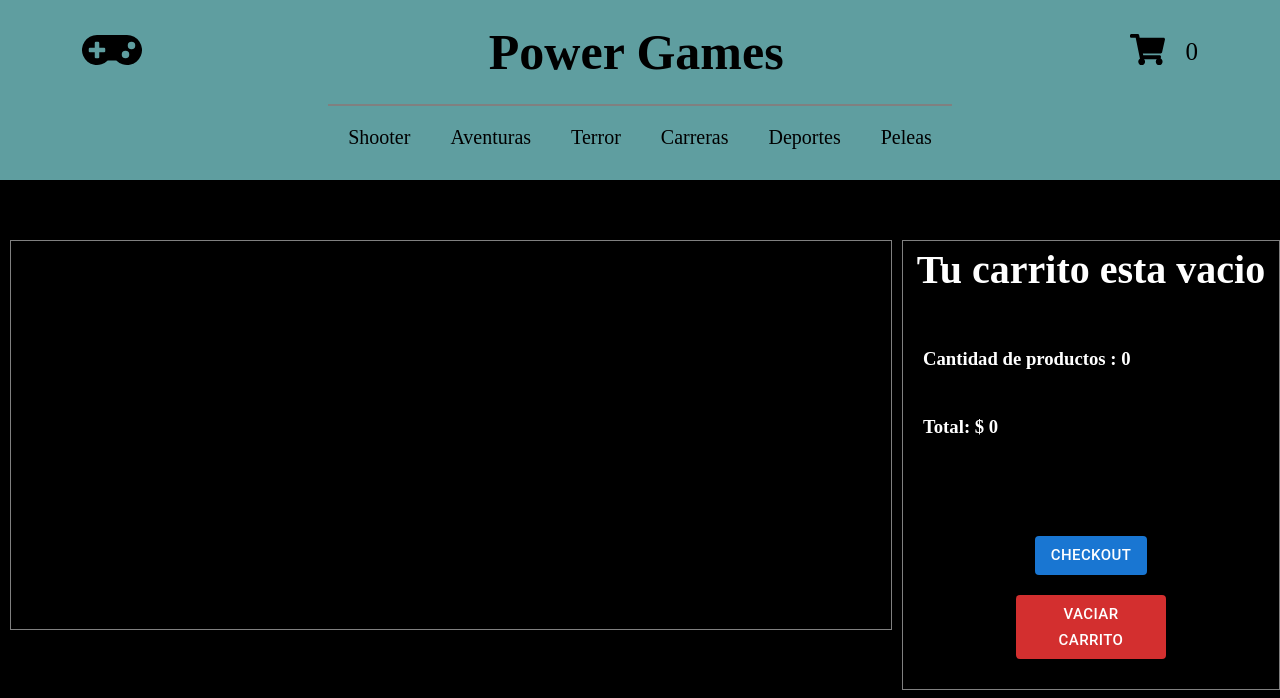
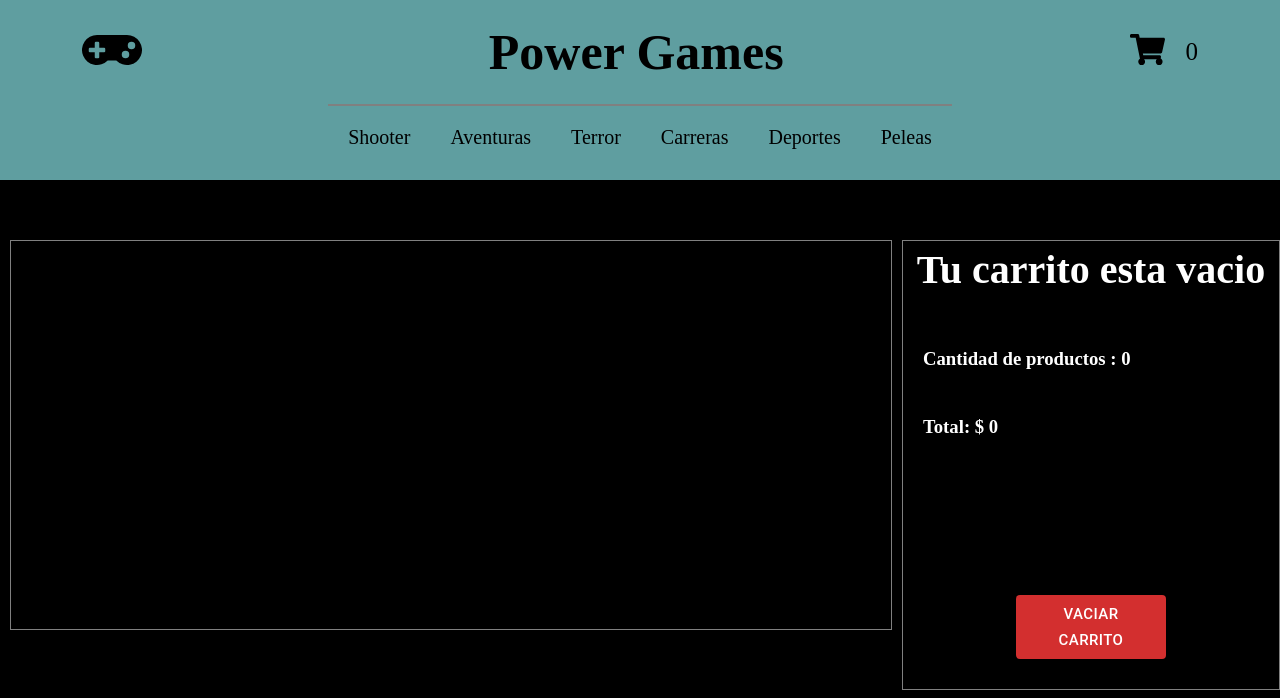
Before and after one commit to FogliattoFederico/PreEntregaFogliatto, a React (Vite) app: page /Cart in a window 1280 px wide. Shown: the top 698 px of the page. Built offline with nearby package versions, Linux system fonts and the light colour scheme.

Commit message:
modificaciones css

```diff
--- a/src/components/Cart/Cart.jsx
+++ b/src/components/Cart/Cart.jsx
@@ -7,6 +7,7 @@ import ItemCart from "../ItemCart/ItemCart";
 import { Link } from "react-router-dom";
 
 import "./Cart.css";
+import { grey } from "@mui/material/colors";
 
 const Cart = () => {
   let { cart, getQuantity, Clear } = useContext(CartContext);
@@ -35,9 +36,12 @@ const Cart = () => {
         </div>
         <div className="Botones">
           <Link to="/Pago">
-            <Button sx={{ fontSize: "1.5rem" }} variant="contained">
+            {getQuantity() ?
+            (<Button sx={{ fontSize: "1.5rem" }} variant="contained"  >
               Checkout
-            </Button>
+            </Button>) :  (<Button sx={{ fontSize: "1.5rem" }} variant="contained" disabled  >
+              Checkout
+            </Button>)}
           </Link>
           <Button
             sx={{ fontSize: "1.5rem" }}
--- a/src/components/ItemCart/ItemCart.jsx
+++ b/src/components/ItemCart/ItemCart.jsx
@@ -16,7 +16,6 @@ const ItemCart = ({ juego }) => {
   const increment = () => {
     if (quantity < stock) {
       setQuantity(quantity + 1);
-
     }
   };
 
@@ -48,9 +47,10 @@ const ItemCart = ({ juego }) => {
         <p style={{ margin: "0 2rem" }}>{quantity}</p>
         <button>-</button>
       </div>
-      <div style={{display: "flex", justifyContent: "center"}}>
-        <Button variant="contained"  sx={{ fontSize: "1.5rem", marginBottom: 2}}>Quitar</Button>
-
+      <div style={{ display: "flex", justifyContent: "center" }}>
+        <Button variant="text" sx={{ fontSize: "1.5rem", marginBottom: 2 }}>
+          X
+        </Button>
       </div>
     </Card>
   );
```
